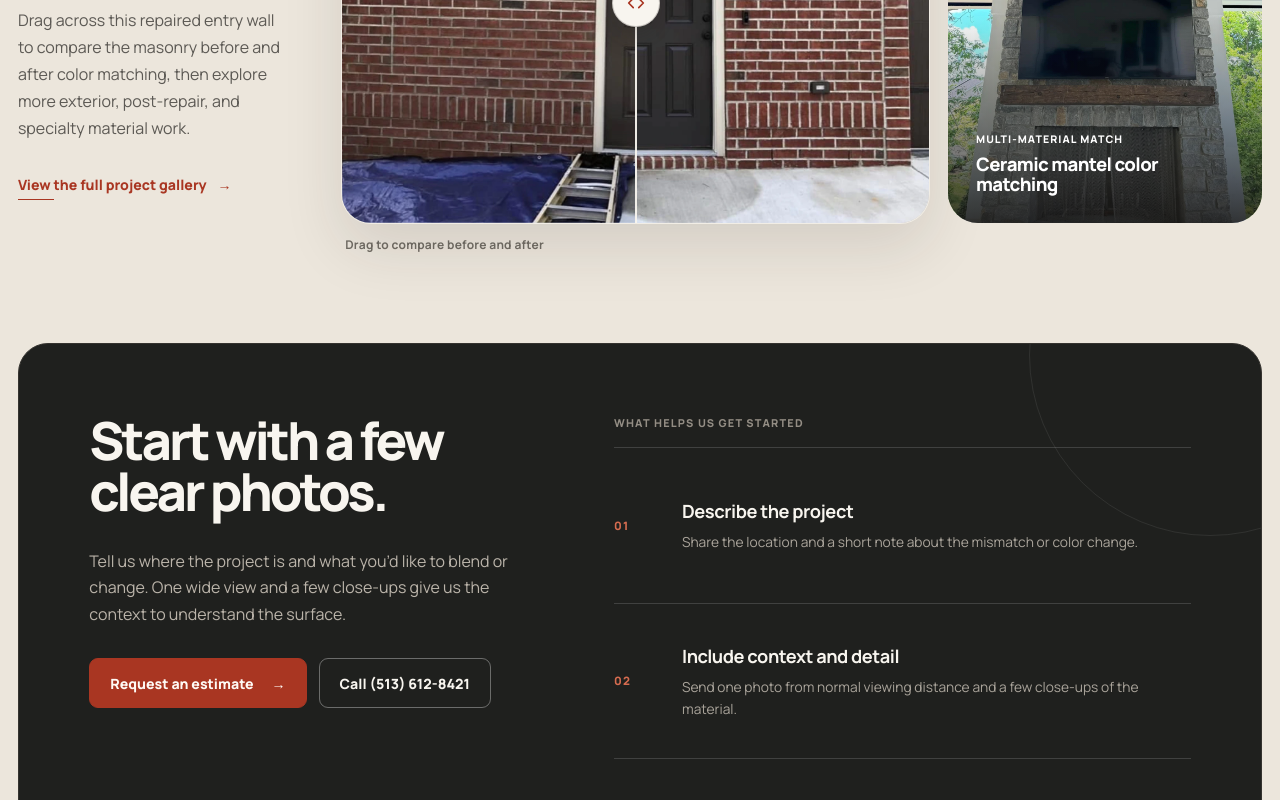
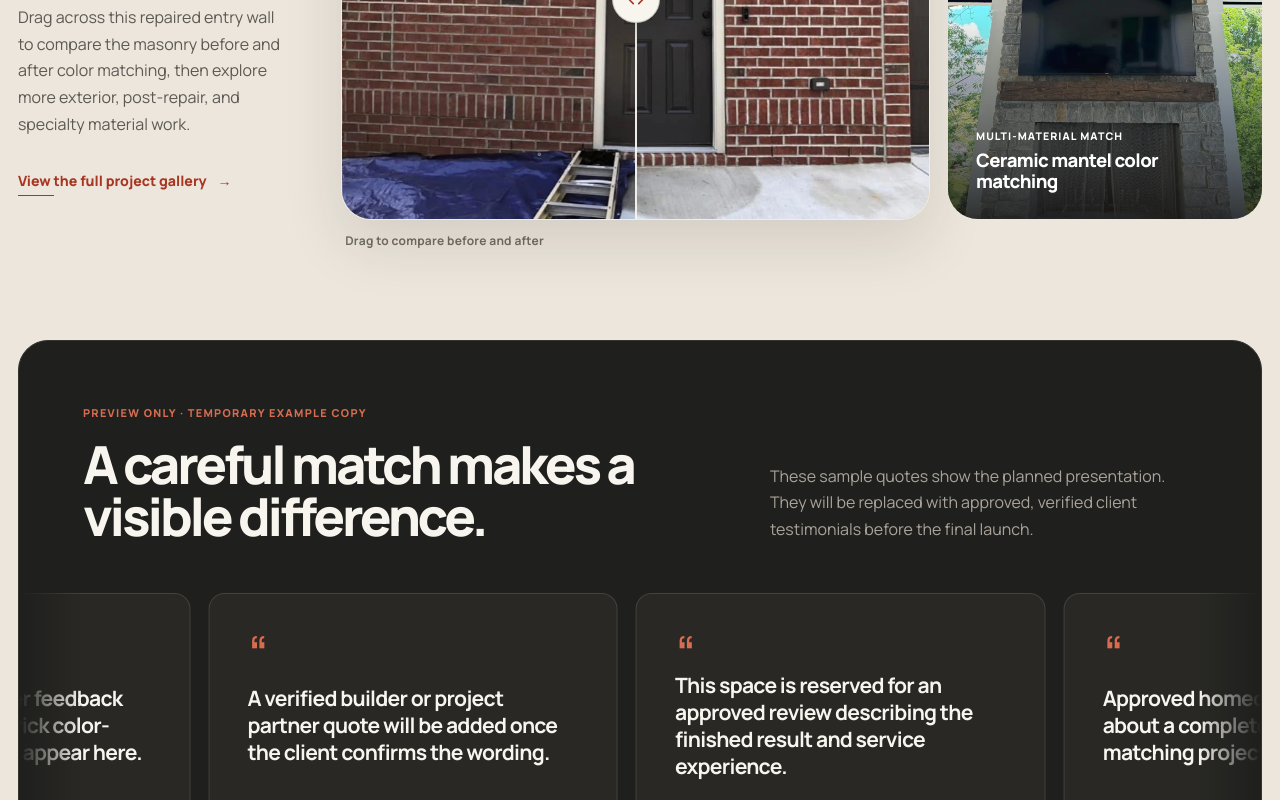
Before and after one commit to ocnbtl/projectjimsite, a Next.js app: page / in a window 1280 px wide. Shown: the part 2000-2800 px from the top of the page. Built offline with nearby package versions, Linux system fonts and the light colour scheme; no server answers.

Commit message:
Integrate transparent MCC logo and testimonial preview

```diff
--- a/app/globals.css
+++ b/app/globals.css
@@ -136,11 +136,10 @@ img {
 }
 
 .brand-logo-frame {
-  aspect-ratio: 2.08 / 1;
-  border-radius: 8px;
+  aspect-ratio: 1609 / 737;
   display: block;
   flex: 0 0 auto;
-  overflow: hidden;
+  overflow: visible;
   position: relative;
   width: clamp(152px, 12vw, 184px);
 }
@@ -148,7 +147,6 @@ img {
 .brand-logo {
   display: block;
   height: auto;
-  transform: translateY(-7%);
   width: 100%;
 }
 
@@ -936,7 +934,132 @@ img {
 }
 
 .site-footer .brand-logo-frame {
-  border: 1px solid rgba(255, 255, 255, 0.18);
+  width: clamp(172px, 14vw, 210px);
+}
+
+.testimonial-section {
+  background: var(--soot);
+  border: 1px solid #35332f;
+  border-radius: var(--radius-main);
+  color: var(--sample);
+  margin-top: clamp(76px, 7vw, 112px);
+  overflow: hidden;
+  padding-block: clamp(48px, 5vw, 82px);
+}
+
+.testimonial-heading {
+  align-items: end;
+  display: grid;
+  gap: 18px clamp(34px, 6vw, 110px);
+  grid-template-columns: minmax(0, 1fr) minmax(300px, 0.7fr);
+  padding-inline: clamp(28px, 5vw, 84px);
+}
+
+.testimonial-heading h2 {
+  font-size: clamp(2.45rem, 4.1vw, 4.8rem);
+  font-weight: 720;
+  grid-column: 1;
+  letter-spacing: -0.06em;
+  line-height: 0.98;
+  margin: 0;
+  max-width: 820px;
+}
+
+.testimonial-heading > p:last-child {
+  color: #aaa49b;
+  grid-column: 2;
+  grid-row: 1 / span 2;
+  line-height: 1.65;
+  margin: 0;
+  max-width: 560px;
+}
+
+.testimonial-eyebrow {
+  color: var(--clay-light);
+  font-size: 0.68rem;
+  font-weight: 800;
+  grid-column: 1;
+  letter-spacing: 0.12em;
+  margin: 0;
+  text-transform: uppercase;
+}
+
+.testimonial-viewport {
+  margin-top: clamp(38px, 4vw, 62px);
+  overflow: hidden;
+  -webkit-mask-image: linear-gradient(to right, transparent, #000 5%, #000 95%, transparent);
+  mask-image: linear-gradient(to right, transparent, #000 5%, #000 95%, transparent);
+}
+
+.testimonial-track {
+  animation: testimonial-scroll 34s linear infinite;
+  display: flex;
+  width: max-content;
+}
+
+.testimonial-viewport:hover .testimonial-track {
+  animation-play-state: paused;
+}
+
+.testimonial-group {
+  display: flex;
+  flex: 0 0 auto;
+  gap: 18px;
+  padding-right: 18px;
+}
+
+.testimonial-card {
+  background: #292824;
+  border: 1px solid rgba(255, 255, 255, 0.12);
+  border-radius: var(--radius-media);
+  display: flex;
+  flex-direction: column;
+  justify-content: space-between;
+  margin: 0;
+  min-height: 268px;
+  padding: clamp(28px, 3vw, 44px);
+  width: clamp(310px, 32vw, 520px);
+}
+
+.testimonial-card > p {
+  font-size: clamp(1.25rem, 1.65vw, 1.72rem);
+  font-weight: 610;
+  letter-spacing: -0.035em;
+  line-height: 1.28;
+  margin: 10px 0 34px;
+}
+
+.testimonial-mark {
+  color: var(--clay-light);
+  font-size: 3.6rem;
+  height: 28px;
+  line-height: 0.8;
+}
+
+.testimonial-card footer {
+  border-top: 1px solid rgba(255, 255, 255, 0.12);
+  display: flex;
+  flex-direction: column;
+  gap: 4px;
+  padding-top: 18px;
+}
+
+.testimonial-card strong {
+  font-size: 0.79rem;
+  letter-spacing: 0.02em;
+}
+
+.testimonial-card footer span {
+  color: #938d84;
+  font-size: 0.68rem;
+  letter-spacing: 0.08em;
+  text-transform: uppercase;
+}
+
+@keyframes testimonial-scroll {
+  to {
+    transform: translate3d(-50%, 0, 0);
+  }
 }
 
 .footer-brand > p {
@@ -1164,6 +1287,16 @@ img {
   .footer-brand {
     grid-column: 1 / -1;
   }
+
+  .testimonial-heading {
+    align-items: start;
+    grid-template-columns: 1fr;
+  }
+
+  .testimonial-heading > p:last-child {
+    grid-column: 1;
+    grid-row: auto;
+  }
 }
 
 @media (max-width: 600px) {
@@ -1301,11 +1434,39 @@ img {
     flex-direction: column;
     gap: 10px;
   }
+
+  .testimonial-heading {
+    padding-inline: 24px;
+  }
+
+  .testimonial-heading h2 {
+    font-size: clamp(2.25rem, 11vw, 3.1rem);
+  }
+
+  .testimonial-card {
+    min-height: 250px;
+    width: min(82vw, 360px);
+  }
 }
 
 @media (prefers-reduced-motion: reduce) {
   html {
     scroll-behavior: auto;
+  }
+
+  .testimonial-viewport {
+    -webkit-mask-image: none;
+    mask-image: none;
+    overflow-x: auto;
+    padding-inline: 20px;
+  }
+
+  .testimonial-track {
+    animation: none;
+  }
+
+  .testimonial-group[aria-hidden="true"] {
+    display: none;
   }
 
   *,
--- a/app/page.tsx
+++ b/app/page.tsx
@@ -2,6 +2,7 @@ import Image from "next/image";
 import Link from "next/link";
 import { BeforeAfterSlider } from "@/components/before-after-slider";
 import { LocalBusinessSchema } from "@/components/local-business-schema";
+import { TestimonialMarquee } from "@/components/testimonial-marquee";
 import { featuredProject, projects } from "@/content/projects";
 import { business, services } from "@/content/site";
 import styles from "./home.module.css";
@@ -260,6 +261,8 @@ export default function HomePage() {
         </Link>
       </section>
 
+      <TestimonialMarquee />
+
       <section className={`${styles.closing} home-shell`} aria-labelledby="closing-title">
         <div className={styles.closingLead}>
           <h2 id="closing-title">Start with a few clear photos.</h2>
--- a/components/brand.tsx
+++ b/components/brand.tsx
@@ -16,10 +16,10 @@ export function Brand({ onClick }: BrandProps = {}) {
       <span className="brand-logo-frame">
         <Image
           className="brand-logo"
-          src="/images/brand/mcc-facebook-logo.jpg"
+          src="/images/brand/mcc-logo-transparent.png"
           alt="MCC Masonry Color Corrections"
-          width={2048}
-          height={1228}
+          width={1609}
+          height={737}
           priority
           sizes="(max-width: 600px) 142px, 184px"
         />
--- /dev/null
+++ b/components/testimonial-marquee.tsx
@@ -0,0 +1,60 @@
+const testimonialPlaceholders = [
+  {
+    quote:
+      "Approved homeowner feedback about a completed brick color-matching project will appear here.",
+    attribution: "Homeowner testimonial",
+    context: "Awaiting approved copy",
+  },
+  {
+    quote:
+      "A verified builder or project partner quote will be added once the client confirms the wording.",
+    attribution: "Project partner testimonial",
+    context: "Awaiting approved copy",
+  },
+  {
+    quote:
+      "This space is reserved for an approved review describing the finished result and service experience.",
+    attribution: "Customer testimonial",
+    context: "Awaiting approved copy",
+  },
+] as const;
+
+function TestimonialGroup({ hidden = false }: { hidden?: boolean }) {
+  return (
+    <div className="testimonial-group" aria-hidden={hidden || undefined} role={hidden ? undefined : "list"}>
+      {testimonialPlaceholders.map((testimonial) => (
+        <blockquote className="testimonial-card" key={`${testimonial.attribution}-${testimonial.quote}`} role={hidden ? undefined : "listitem"}>
+          <span className="testimonial-mark" aria-hidden="true">
+            “
+          </span>
+          <p>{testimonial.quote}</p>
+          <footer>
+            <strong>{testimonial.attribution}</strong>
+            <span>{testimonial.context}</span>
+          </footer>
+        </blockquote>
+      ))}
+    </div>
+  );
+}
+
+export function TestimonialMarquee() {
+  return (
+    <section className="testimonial-section home-shell" aria-labelledby="testimonial-title">
+      <div className="testimonial-heading">
+        <p className="testimonial-eyebrow">Preview only · temporary example copy</p>
+        <h2 id="testimonial-title">A careful match makes a visible difference.</h2>
+        <p>
+          These sample quotes show the planned presentation. They will be replaced with approved,
+          verified client testimonials before the final launch.
+        </p>
+      </div>
+      <div className="testimonial-viewport">
+        <div className="testimonial-track">
+          <TestimonialGroup />
+          <TestimonialGroup hidden />
+        </div>
+      </div>
+    </section>
+  );
+}
```
Also changed, not shown: public/images/brand/mcc-logo-transparent.png (added).
